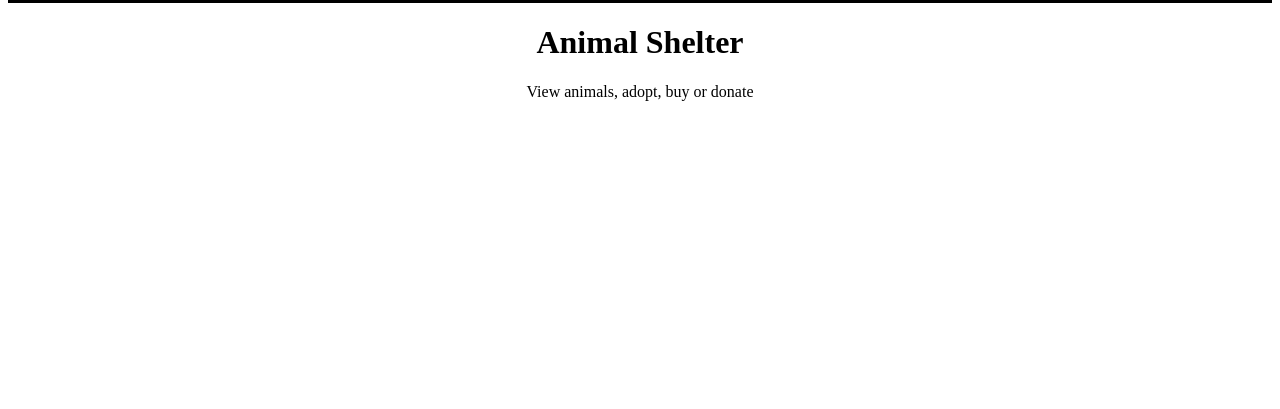
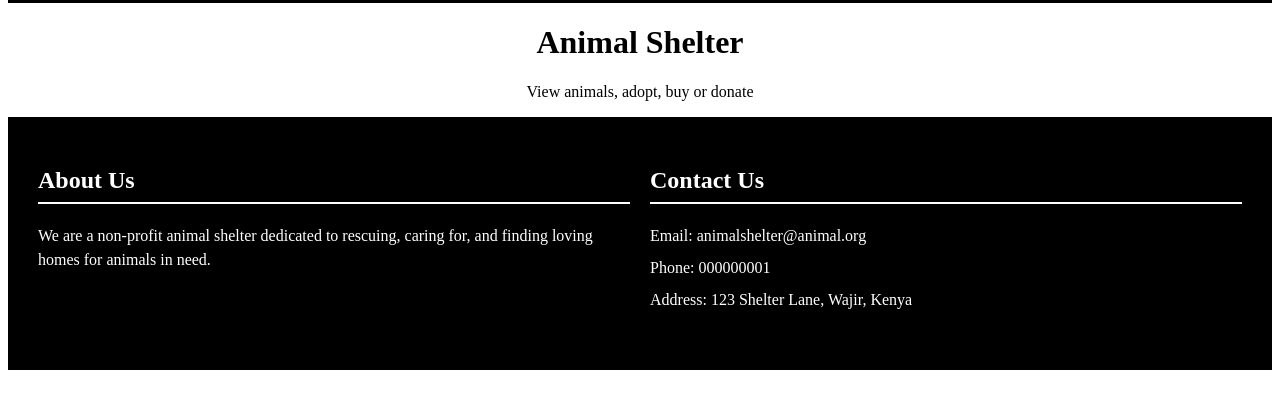
Before and after one commit to gitahisamuel/Animal_Shelter, a website: page index.html in a window 1280 px wide. Shown: the part 61-470 px from the top of the page. Drawn offline with Linux system fonts and the light colour scheme; no server answers.

Commit message:
added our about below the page

```diff
--- a/index.html
+++ b/index.html
@@ -31,10 +31,8 @@
     <h1>Animal Shelter</h1>
     <p>View animals, adopt, buy or donate</p>
   </header>
+
   <div class="card-container" id="card-container">
-
-
-
 
   </div>
   <!-- <main>
@@ -102,6 +100,24 @@
     </div>
 
   </main> -->
+  <!-- existing stuff above … -->
+
+<div id="contact-about-section" class="contact-about">
+  <div class="about">
+    <h2>About Us</h2>
+    <p>
+      We are a non-profit animal shelter dedicated to rescuing, caring for, and finding loving homes for animals in need.
+    </p>
+  </div>
+
+  <div class="contact">
+    <h2>Contact Us</h2>
+    <p>Email: animalshelter@animal.org</p>
+    <p>Phone: 000000001</p>
+    <p>Address: 123 Shelter Lane, Wajir, Kenya</p>
+  </div>
+</div>
+
 
   <script src="index.js"></script>
 </body>
--- a/styles.css
+++ b/styles.css
@@ -169,3 +169,30 @@
 
 
 }
+
+/* Contact & About section styling */
+.contact-about {
+  background-color: #000;     /* black background */
+  color: #fff;                /* white text */
+  display: flex;
+  flex-wrap: wrap;
+  justify-content: space-between;
+  padding: 40px 20px;
+}
+
+.contact-about .about,
+.contact-about .contact {
+  flex: 1 1 300px;   /* flexible width, minimum ~300px */
+  margin: 10px;
+}
+
+.contact-about h2 {
+  margin-top: 0;
+  border-bottom: 2px solid #fff;
+  padding-bottom: 8px;
+}
+
+.contact-about p {
+  line-height: 1.5;
+  margin: 8px 0;
+}
```
Also changed, not shown: index.js (+21 -0 lines), rough.html (+21 -0 lines).
